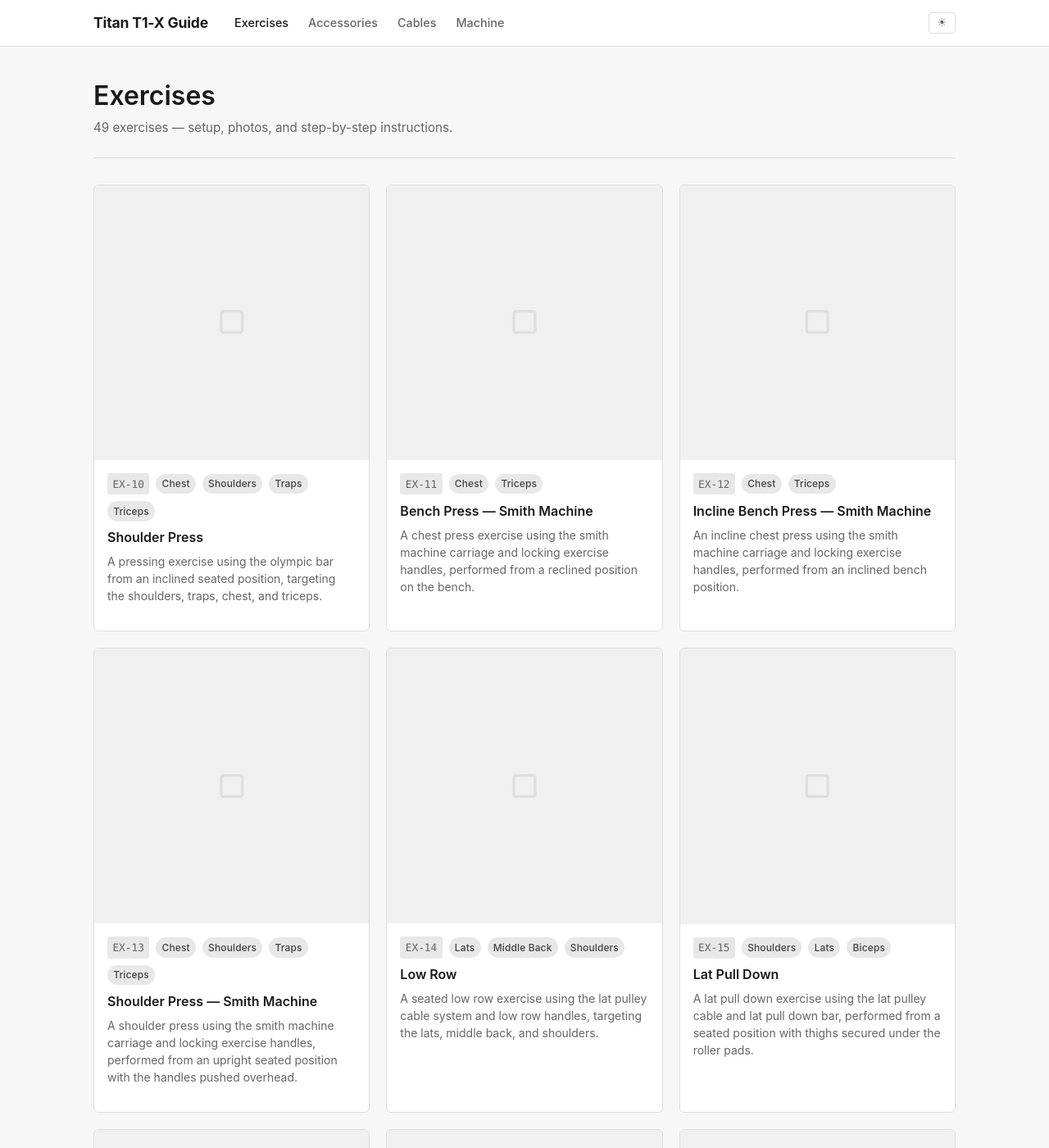
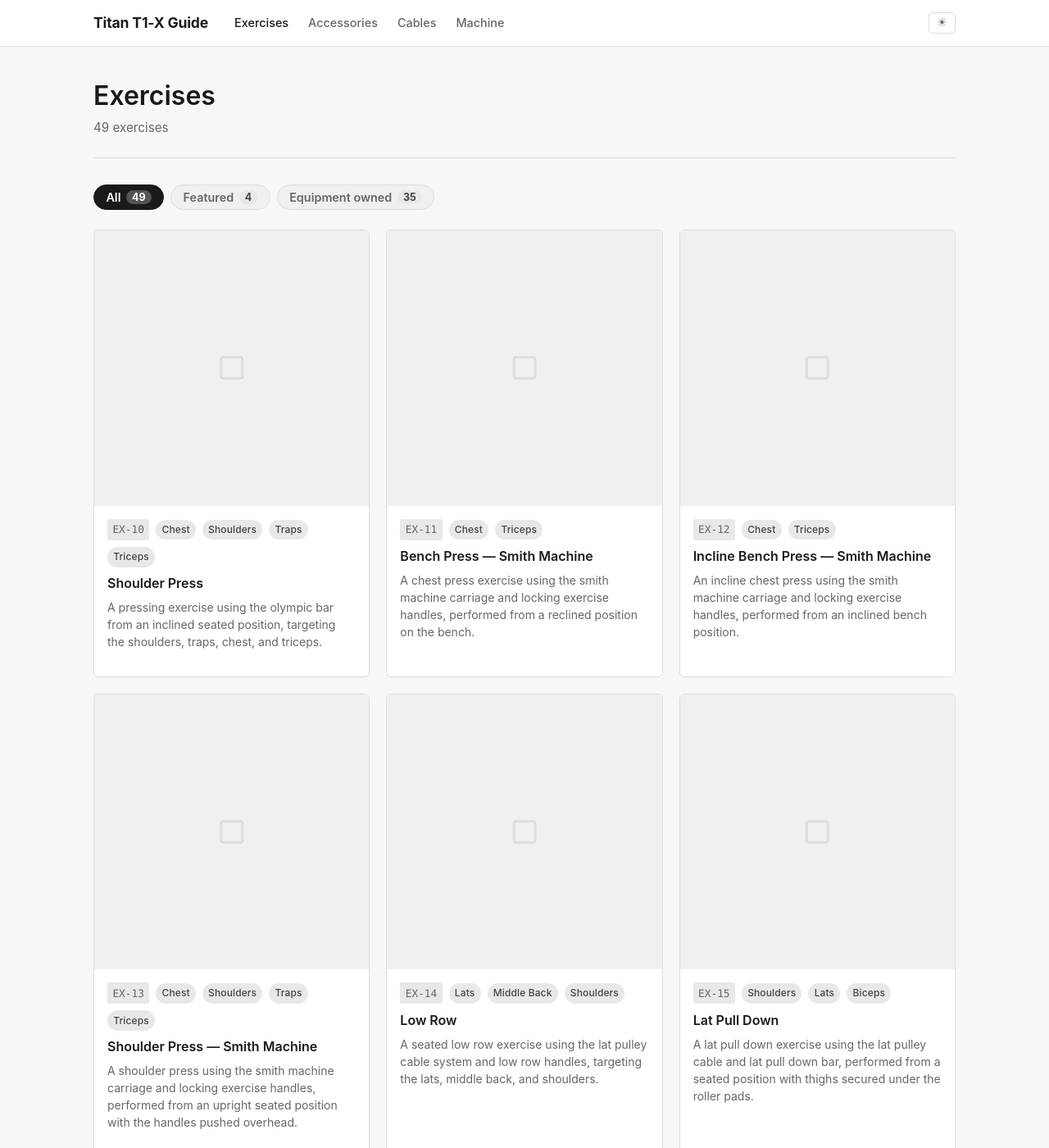
Before and after one commit to digitalman2112/titan-t1, a Jekyll site: the page built from exercises/index.html, in a window 1280 px wide and 1400 px high. Shown: the whole window at 82% size. Built offline with Jekyll 4.4.1, drawn with Linux system fonts in a browser that asks for light colours.

Commit message:
Exhibit filters

```diff
--- a/assets/css/main.scss
+++ b/assets/css/main.scss
@@ -579,6 +579,71 @@ hr {
 }
 
 /* ============================================================
+   Filter Tabs (all / featured / equipment owned)
+   ============================================================ */
+
+.filter-tabs {
+  display: flex;
+  flex-wrap: wrap;
+  gap: 0.5rem;
+  margin-bottom: 1.5rem;
+}
+
+.filter-tab {
+  display: inline-flex;
+  align-items: center;
+  gap: 0.4rem;
+  font-family: inherit;
+  font-size: 0.9rem;
+  font-weight: 600;
+  cursor: pointer;
+  background: var(--color-surface-alt);
+  color: var(--color-text-muted);
+  border: 1px solid var(--color-border);
+  border-radius: 999px;
+  padding: 0.4rem 0.9rem;
+  transition: color 0.15s ease, background 0.15s ease, border-color 0.15s ease;
+
+  &:hover {
+    color: var(--color-text);
+    border-color: var(--color-link);
+  }
+
+  &.is-active {
+    background: var(--color-link);
+    border-color: var(--color-link);
+    color: #fff;
+  }
+}
+
+.filter-tab__count {
+  font-size: 0.78rem;
+  font-weight: 700;
+  background: var(--color-tag-bg);
+  color: var(--color-tag-text);
+  border-radius: 999px;
+  padding: 0.05rem 0.45rem;
+  min-width: 1.4em;
+  text-align: center;
+
+  .filter-tab.is-active & {
+    background: rgba(255, 255, 255, 0.25);
+    color: #fff;
+  }
+}
+
+/* Dark mode: the active background (--color-link) is light blue, so use
+   dark text/badges for adequate contrast instead of white. */
+[data-theme="dark"] .filter-tab.is-active {
+  color: var(--color-bg);
+
+  .filter-tab__count {
+    background: rgba(0, 0, 0, 0.22);
+    color: var(--color-bg);
+  }
+}
+
+/* ============================================================
    Equipment Section
    ============================================================ */
 
--- a/exercises/index.html
+++ b/exercises/index.html
@@ -14,11 +14,35 @@ description: All exercises for the Titan T1-X functional trainer.
   <a href="{{ '/exercises/' | relative_url }}" class="filter-clear">&times; Clear</a>
 </div>
 
+<div class="filter-tabs" id="filter-tabs" role="tablist">
+  <button type="button" class="filter-tab is-active" data-filter="all" role="tab" aria-selected="true">
+    All <span class="filter-tab__count" data-count="all"></span>
+  </button>
+  <button type="button" class="filter-tab" data-filter="featured" role="tab" aria-selected="false">
+    Featured <span class="filter-tab__count" data-count="featured"></span>
+  </button>
+  <button type="button" class="filter-tab" data-filter="owned" role="tab" aria-selected="false">
+    Equipment owned <span class="filter-tab__count" data-count="owned"></span>
+  </button>
+</div>
+
 {% assign exercises = site.exercises | sort: "code" %}
 {% if exercises.size > 0 %}
 <div class="collection-grid" id="exercise-grid">
   {% for exercise in exercises %}
-  <div class="item-card" data-muscles="{{ exercise.muscles | join: '|' }}">
+  {% comment %} An exercise is "owned" only if every accessory and cable it needs is owned. {% endcomment %}
+  {% assign owned_all = true %}
+  {% for acode in exercise.accessories %}
+    {% assign acc = site.accessories | where: "code", acode | first %}
+    {% if acc and acc.owned != true %}{% assign owned_all = false %}{% endif %}
+  {% endfor %}
+  {% for ccode in exercise.cables %}
+    {% assign cab = site.cables | where: "code", ccode | first %}
+    {% if cab and cab.owned != true %}{% assign owned_all = false %}{% endif %}
+  {% endfor %}
+  {% assign featured = false %}
+  {% if site.data.settings.favorited_exercises contains exercise.code %}{% assign featured = true %}{% endif %}
+  <div class="item-card" data-muscles="{{ exercise.muscles | join: '|' }}" data-featured="{{ featured }}" data-owned="{{ owned_all }}">
     <a href="{{ exercise.url | relative_url }}" class="item-card__image{% unless exercise.photos and exercise.photos.size > 0 %} item-card__image--placeholder{% endunless %}">
       {% if exercise.photos and exercise.photos.size > 0 %}
         <img src="{{ exercise.photos[0] | relative_url }}" alt="{{ exercise.title }}">
@@ -43,7 +67,7 @@ description: All exercises for the Titan T1-X functional trainer.
   </div>
   {% endfor %}
 </div>
-<div id="no-results" class="empty-state" style="display:none">No exercises found for this muscle group.</div>
+<div id="no-results" class="empty-state" style="display:none">No exercises match the current filter.</div>
 {% else %}
 <div class="empty-state">No exercises added yet.</div>
 {% endif %}
@@ -51,26 +75,68 @@ description: All exercises for the Titan T1-X functional trainer.
 <script>
 (function () {
   var muscle = new URLSearchParams(window.location.search).get('muscle');
-  if (!muscle) return;
+  var cards = Array.prototype.slice.call(document.querySelectorAll('#exercise-grid .item-card'));
+  var tabs = Array.prototype.slice.call(document.querySelectorAll('#filter-tabs .filter-tab'));
+  var grid = document.getElementById('exercise-grid');
+  var noResults = document.getElementById('no-results');
+  var countEl = document.getElementById('exercises-count');
+  var activeFilter = 'all';
 
-  document.getElementById('filter-label').textContent = muscle;
-  document.getElementById('filter-banner').style.display = '';
+  if (muscle) {
+    document.getElementById('filter-label').textContent = muscle;
+    document.getElementById('filter-banner').style.display = '';
+  }
 
-  var found = 0;
-  document.querySelectorAll('#exercise-grid .item-card').forEach(function (card) {
-    if (card.dataset.muscles.split('|').indexOf(muscle) !== -1) {
-      found++;
-    } else {
-      card.style.display = 'none';
-    }
+  function matchesMuscle(card) {
+    if (!muscle) return true;
+    return card.dataset.muscles.split('|').indexOf(muscle) !== -1;
+  }
+
+  function matchesFilter(card, filter) {
+    if (filter === 'featured') return card.dataset.featured === 'true';
+    if (filter === 'owned') return card.dataset.owned === 'true';
+    return true;
+  }
+
+  function countFor(filter) {
+    return cards.filter(function (c) {
+      return matchesMuscle(c) && matchesFilter(c, filter);
+    }).length;
+  }
+
+  function apply() {
+    var found = 0;
+    cards.forEach(function (card) {
+      var show = matchesMuscle(card) && matchesFilter(card, activeFilter);
+      card.style.display = show ? '' : 'none';
+      if (show) found++;
+    });
+
+    grid.style.display = found === 0 ? 'none' : '';
+    noResults.style.display = found === 0 ? '' : 'none';
+
+    var suffix = muscle ? ' — ' + muscle : '';
+    countEl.textContent = found + ' exercise' + (found !== 1 ? 's' : '') + suffix;
+  }
+
+  // Populate per-tab counts (respecting the active muscle filter).
+  tabs.forEach(function (tab) {
+    var span = tab.querySelector('.filter-tab__count');
+    if (span) span.textContent = countFor(tab.dataset.filter);
   });
 
-  if (found === 0) {
-    document.getElementById('exercise-grid').style.display = 'none';
-    document.getElementById('no-results').style.display = '';
-  }
+  tabs.forEach(function (tab) {
+    tab.addEventListener('click', function () {
+      activeFilter = tab.dataset.filter;
+      tabs.forEach(function (t) {
+        var on = t === tab;
+        t.classList.toggle('is-active', on);
+        t.setAttribute('aria-selected', on ? 'true' : 'false');
+      });
+      apply();
+    });
+  });
 
-  document.getElementById('exercises-count').textContent =
-    found + ' exercise' + (found !== 1 ? 's' : '') + ' — ' + muscle;
+  apply();
 })();
 </script>
```
